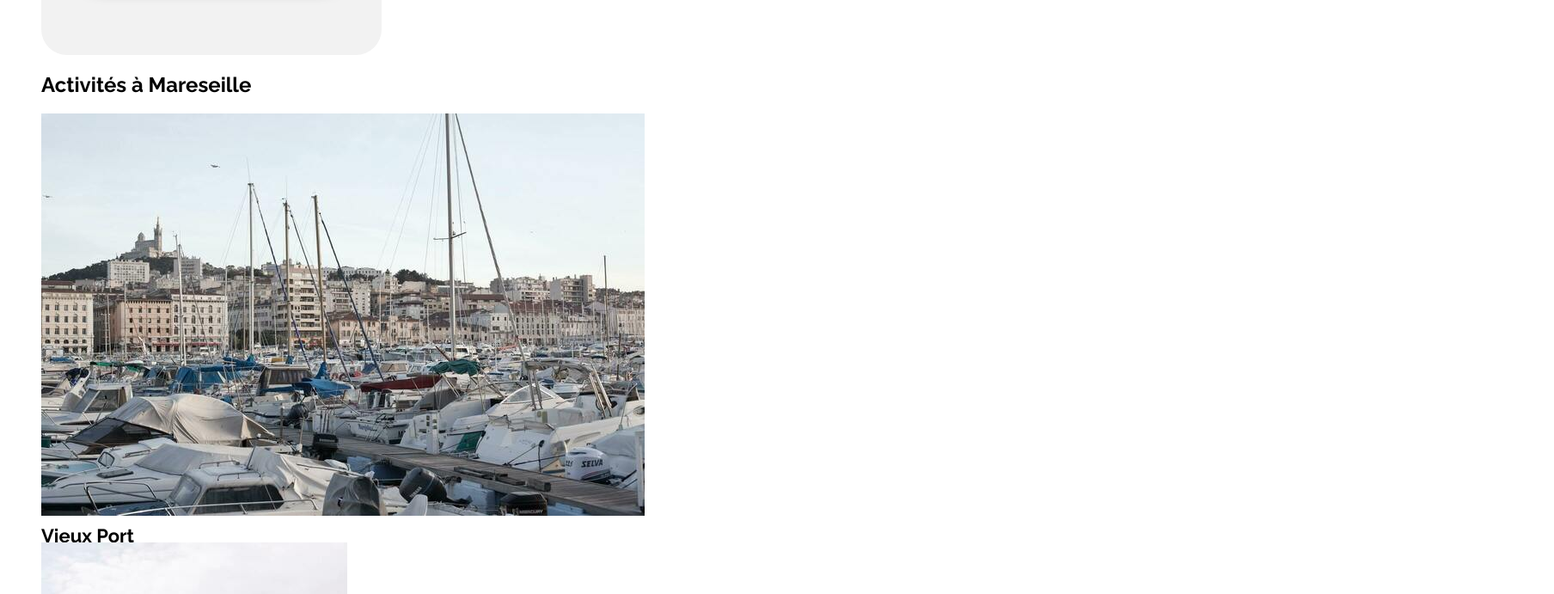
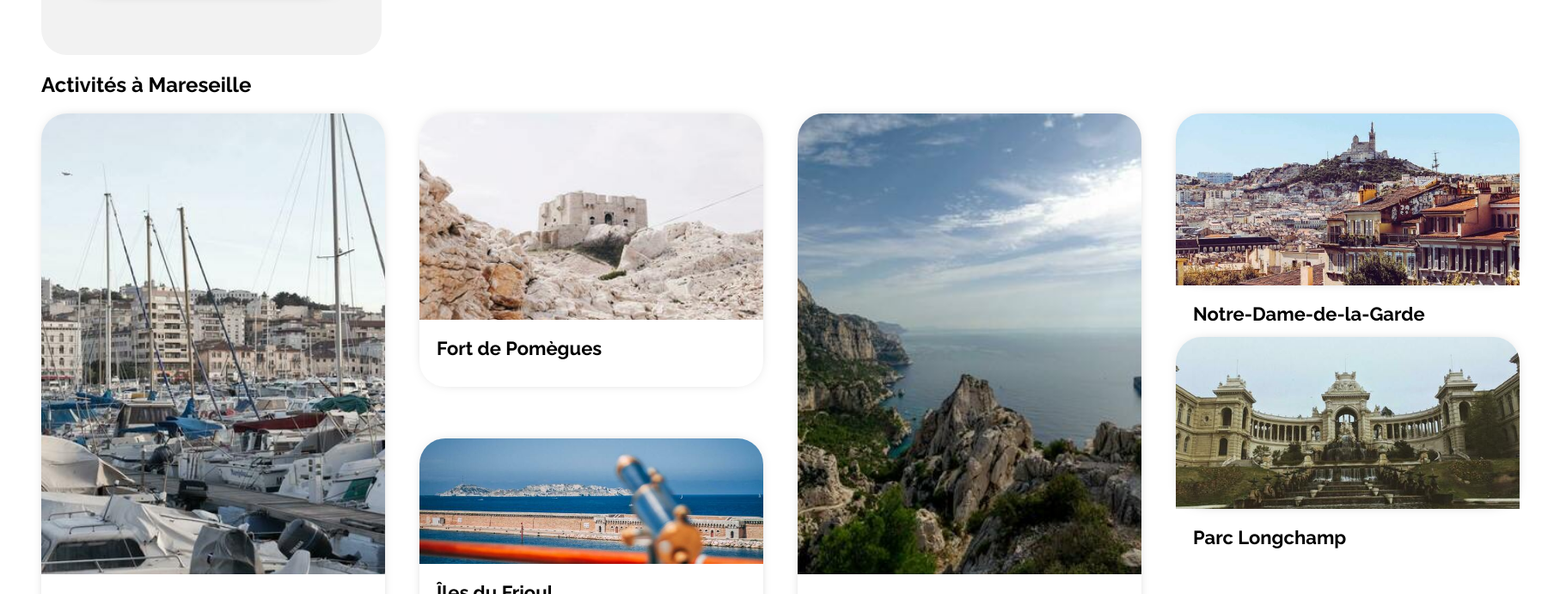
Before and after one commit to GMaxDev/oc-projet2-booki, a plain HTML site: page index.html in a window 1280 px wide. Shown: the part 2109-2800 px from the top of the page at 86% size, 1808 px wide, since content can reach past the window. Drawn offline with Linux system fonts and the light colour scheme.

Commit message:
bloc activités css fait

```diff
--- a/index.html
+++ b/index.html
@@ -193,33 +193,33 @@
                 </article>
             </div>
         </section>
-        <section>
+        <section class="activities">
             <h2>Activités à Mareseille</h2>
-            <div>
-                <section>
+            <div class="activities_bloc">
+                <section class="activities_bloc_1">
                     <img src="src/img/activites/4_small/reno-laithienne-QUgJhdY5Fyk-unsplash.jpg" alt="Vieux Port">
                     <h3>Vieux Port</h3>
                 </section>
-                <section>
-                    <article>
+                <section class="activities_bloc_2">
+                    <article class="activities_bloc_2_1">
                         <img src="src/img/activites/4_small/paul-hermann-QFTrLdQIRhI-unsplash.jpg" alt="Fort de Pomègues">
                         <h3>Fort de Pomègues</h3>
                     </article>
-                    <article>
+                    <article class="activities_bloc_2_2">
                         <img src="src/img/activites/4_small/kevin-hikari-rV_Qd1l-VXg-unsplash.jpg" alt="Îles du Frioul">
                         <h3>Îles du Frioul</h3>
                     </article>
                 </section>
-                <section>
+                <section class="activities_bloc_1">
                     <img src="src/img/activites/4_small/kilyan-sockalingum-NR8-cBCN3aI-unsplash.jpg" alt="Parc National des Calanques">
                     <h3>Parc National des Calanques</h3>
                 </section>
-                <section>
-                    <article>
+                <section class="activities_bloc_2">
+                    <article class="activities_bloc_2_3">
                         <img src="src/img/activites/4_small/florian-wehde-xW9e8gdotxI-unsplash.jpg" alt="Notre-Dame-de-la-Garde">
                         <h3>Notre-Dame-de-la-Garde</h3>
                     </article>
-                    <article>
+                    <article class="activities_bloc_2_3">
                         <img src="src/img/activites/4_small/lena-paulin-wH2-EJoDcV0-unsplash.jpg" alt="Parc Longchamp">
                         <h3>Parc Longchamp</h3>
                     </article>
--- a/style.css
+++ b/style.css
@@ -247,6 +247,7 @@ h3{
     width: 320px;
     height: 150px;
     border-radius: 30px 30px 0 0;
+    object-fit: cover;
 }
 
 .fa-solid.fa-star.fa-lg{
@@ -254,7 +255,7 @@ h3{
 }
 
 .fa-solid.fa-star.fa-lg.empty{
-    color: #F2F2F2;
+    color: #d9d9d9;
 }
 
 .heb_card_std__txt{
@@ -309,8 +310,120 @@ h3{
     width: 180px;
     height: auto;
     border-radius: 30px 0 0 30px;
+    object-fit: cover;
 }
 
 .popular_card_std_txt{
+    display: flex;
+    flex-direction: column;
     padding: 10px 0 0 20px;
 }
+
+.popular_card_std_txt div{
+    position: absolute;
+    padding-top: 150px;
+}
+
+/*-------------------------------------------------------*/
+
+.activities_bloc{
+    position: relative;
+    display: flex;
+    width: 100%;
+    height: 600px;
+}
+
+.activities_bloc_1{
+    position: relative;
+    display: flex;
+    flex-direction: column;
+    height: 600px;
+    width: 400px;
+
+    background-color: white;
+    border-radius: 30px;
+    box-shadow: 0 0 20px -15px black;
+}
+
+.activities_bloc_1 h3{
+    padding: 10px 0 23px 20px;
+}
+
+.activities_bloc_1 img{
+    position: relative;
+    height: 600px;
+    object-fit: cover;
+    border-radius: 30px 30px 0 0;
+}
+
+.activities_bloc_2{
+    position: relative;
+    display: flex;
+    flex-direction: column;
+    width: 100%;
+    height: 600px;
+}
+
+.activities_bloc_2_1{
+    position: relative;
+    display: flex;
+    flex-direction: column;
+    height: 320px;
+    width: 400px;
+    margin-bottom: 60px;
+
+    background-color: white;
+    border-radius: 30px;
+    box-shadow: 0 0 20px -15px black;
+}
+
+.activities_bloc_2_2{
+    position: relative;
+    display: flex;
+    flex-direction: column;
+    height: 225px;
+    width: 400px;
+
+    background-color: white;
+    border-radius: 30px;
+    box-shadow: 0 0 20px -15px black;
+}
+
+.activities_bloc_2_3{
+    position: relative;
+    display: flex;
+    flex-direction: column;
+    height: 200px;
+    width: 400px;
+    margin-bottom: 60px;
+
+    background-color: white;
+    border-radius: 30px;
+    box-shadow: 0 0 20px -15px black;
+}
+
+.activities_bloc_2 h3{
+    padding: 10px 0 23px 20px;
+}
+
+.activities_bloc_2_1 img{
+    position: relative;
+    height: 240px;
+    object-fit: cover;
+    border-radius: 30px 30px 0 0;
+}
+
+.activities_bloc_2_2 img{
+    position: relative;
+    height: 146px;
+    object-fit: cover;
+    border-radius: 30px 30px 0 0;
+}
+
+.activities_bloc_2_3 img{
+    position: relative;
+    height: 200px;
+    object-fit: cover;
+    border-radius: 30px 30px 0 0;
+
+}
```
